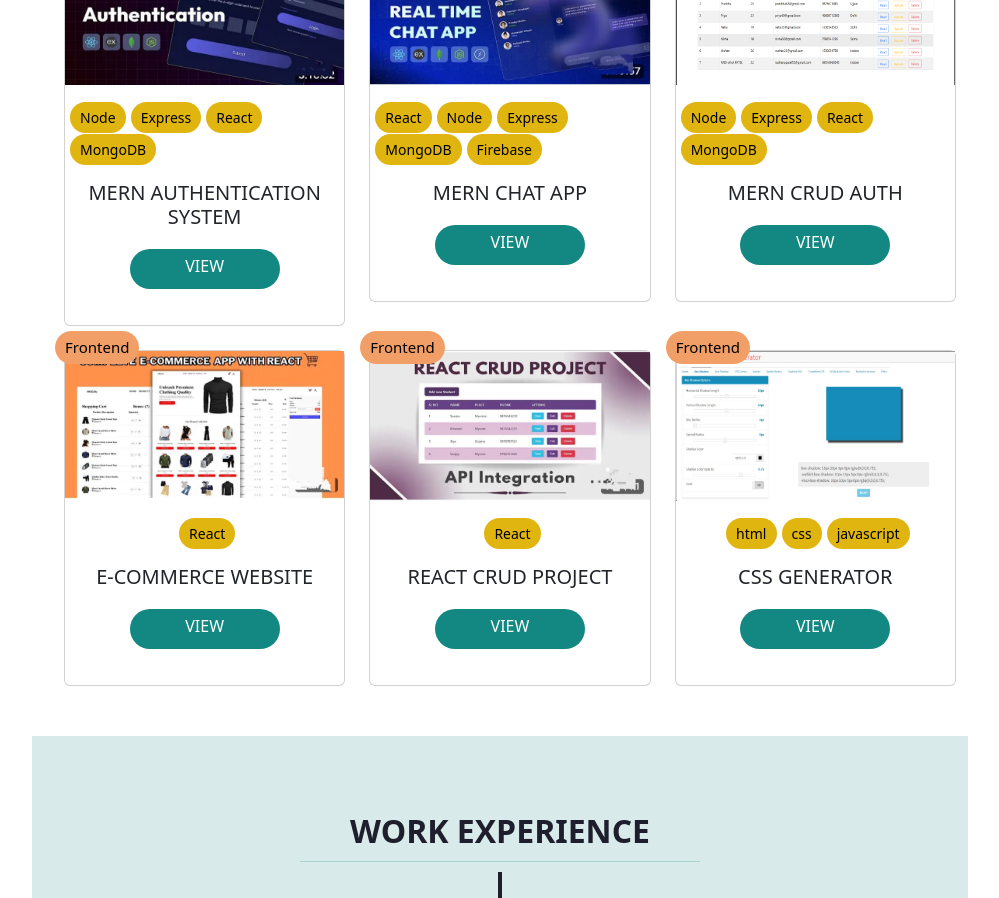
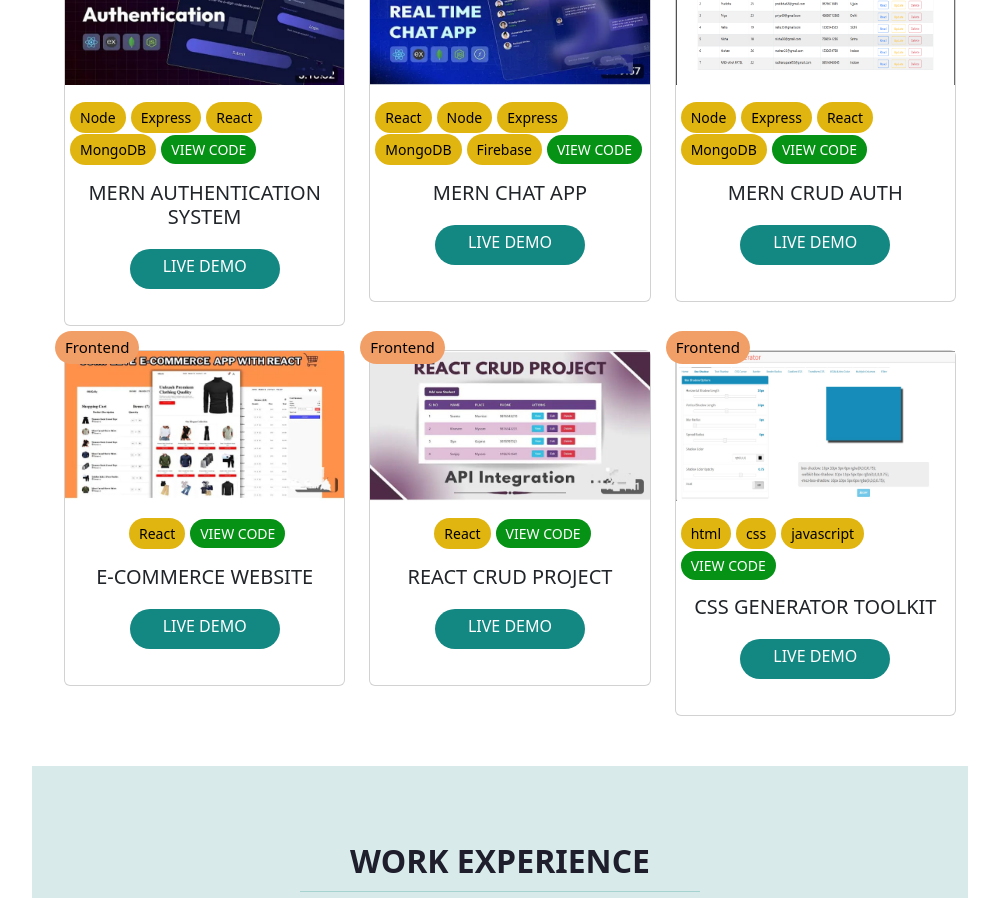
Before and after one commit to radhanapatel33/portfolio-website, a React app: page / in a window 1280 px wide. Shown: the part 2620-3518 px from the top of the page, without its empty margins (230-1229 px from the left). Built offline with nearby package versions, Linux system fonts and the light colour scheme; the HTML template or start-up script is replaced by a standard one.

Commit message:
git repo add

```diff
--- a/src/Pages/Projects/Projects.css
+++ b/src/Pages/Projects/Projects.css
@@ -45,12 +45,36 @@
   padding: 5px 10px;
   font-size: 14px;
 }
+
 .card-image-overly {
   font-size: 20px;
 }
+
 .card-image-overly span {
   display: inline-block;
   margin-left: 5px;
+}
+
+.card-detail-badge2 a {
+  background-color: #e0b50f;
+  text-align: center;
+  border-radius: 30px 30px 30px 30px;
+  color: white;
+  background: #059215;
+  padding: 5px 10px;
+  font-size: 14px;
+  text-decoration: none;
+  text-transform: uppercase;
+
+
+}
+.card-detail-badge2 a:hover {
+  background-color: white;
+  color: #059215;
+  background: transparent;
+  border: 2px solid #138781;
+  transition: all 0.5s ease;
+  box-shadow: 12px 15px 20px 0px rgba(46, 61, 73, 0.15);
 }
 
 .card-notify-badge1 a {
@@ -86,13 +110,16 @@
     padding: 0;
     margin-top: 50px;
   }
+
   .project hr {
     width: 280px;
   }
+
   .project .card {
     margin-top: 30px;
   }
 }
+
 @media (min-width: 768px) and (max-width: 990px) {
 
   .card-notify-badge1 a {
--- a/src/Pages/Projects/Projects.jsx
+++ b/src/Pages/Projects/Projects.jsx
@@ -45,10 +45,13 @@ const Projects = () => {
                                 <span className="card-detail-badge">Express</span>
                                 <span className="card-detail-badge">React</span>
                                 <span className="card-detail-badge">MongoDB</span>
+                                <span className="card-detail-badge2"><a href="https://github.com/radhanapatel33/mern-auth-system" target="_blank" rel="noreferrer">
+                                    View Code
+                                </a></span>
                             </div>
                             <div className="card-body text-center">
                                 <h5 className="text-uppercase ">MERN Authentication System
-                                    <span className="card-notify-badge1"> <a href="https://mern-auth-frontend-psi-cyan.vercel.app">View</a></span>
+                                    <span className="card-notify-badge1"> <a href="https://mern-auth-frontend-psi-cyan.vercel.app">Live Demo</a></span>
                                 </h5>
                             </div>
                         </div>
@@ -72,10 +75,13 @@ const Projects = () => {
                                 <span className="card-detail-badge">Express</span>
                                 <span className="card-detail-badge">MongoDB</span>
                                 <span className="card-detail-badge">Firebase</span>
+                                <span className="card-detail-badge2"><a href="https://github.com/radhanapatel33/mern-live-chat-app" target="_blank" rel="noreferrer">
+                                    View Code
+                                </a></span>
                             </div>
                             <div className="card-body text-center">
                                 <h5 className="text-uppercase">MERN Chat App
-                                    <span className="card-notify-badge1"> <a href="https://mern-real-time-chat-app-cqxg.onrender.com">View</a></span>
+                                    <span className="card-notify-badge1"> <a href="https://mern-real-time-chat-app-cqxg.onrender.com">Live Demo</a></span>
                                 </h5>
                             </div>
                         </div>
@@ -98,10 +104,13 @@ const Projects = () => {
                                 <span className="card-detail-badge">Express</span>
                                 <span className="card-detail-badge">React</span>
                                 <span className="card-detail-badge">MongoDB</span>
+                                <span className="card-detail-badge2"><a href="https://github.com/radhanapatel33/mern-user-management-system" target="_blank" rel="noreferrer">
+                                    View Code
+                                </a></span>
                             </div>
                             <div className="card-body text-center">
                                 <h5 className="text-uppercase">MERN CRUD AUTH
-                                    <span className="card-notify-badge1"> <a href="https://mern-crud-auth-three.vercel.app">View</a></span>
+                                    <span className="card-notify-badge1"> <a href="https://mern-crud-auth-three.vercel.app">Live Demo</a></span>
                                 </h5>
                             </div>
                         </div>
@@ -121,10 +130,13 @@ const Projects = () => {
                             </div>
                             <div className="card-image-overly m-auto mt-3">
                                 <span className="card-detail-badge">React</span>
+                                <span className="card-detail-badge2"><a href="#" target="_blank" rel="noreferrer">
+                                    View Code
+                                </a></span>
                             </div>
                             <div className="card-body text-center">
                                 <h5 className="text-uppercase">E-commerce Website
-                                    <span className="card-notify-badge1"> <a href="#">View</a></span>
+                                    <span className="card-notify-badge1"> <a href="#">Live Demo</a></span>
                                 </h5>
                             </div>
                         </div>
@@ -144,10 +156,13 @@ const Projects = () => {
                             </div>
                             <div className="card-image-overly m-auto mt-3">
                                 <span className="card-detail-badge">React</span>
+                                <span className="card-detail-badge2"><a href="https://github.com/radhanapatel33/react-crud-app" target="_blank" rel="noreferrer">
+                                    View Code
+                                </a></span>
                             </div>
                             <div className="card-body text-center">
                                 <h5 className="text-uppercase">React CRUD Project
-                                    <span className="card-notify-badge1"> <a href="https://crud-react-project-lemon.vercel.app">View</a></span>
+                                    <span className="card-notify-badge1"> <a href="https://crud-react-project-lemon.vercel.app">Live Demo</a></span>
                                 </h5>
                             </div>
                         </div>
@@ -168,11 +183,14 @@ const Projects = () => {
                                 <span className="card-detail-badge">html</span>
                                 <span className="card-detail-badge">css</span>
                                 <span className="card-detail-badge">javascript</span>
+                                <span className="card-detail-badge2"><a href="https://github.com/radhanapatel33/css-generator-toolkit" target="_blank" rel="noreferrer">
+                                    View Code
+                                </a></span>
 
                             </div>
                             <div className="card-body text-center">
-                                <h5 className="text-uppercase">CSS Generator
-                                    <span className="card-notify-badge1"> <a href="https://css-generator-tool-alpha.vercel.app">View</a></span>
+                                <h5 className="text-uppercase">CSS Generator toolkit
+                                    <span className="card-notify-badge1"> <a href="https://css-generator-tool-alpha.vercel.app">Live Demo</a></span>
                                 </h5>
                             </div>
                         </div>
```
Lines whose indentation alone changed are shown as unchanged.
